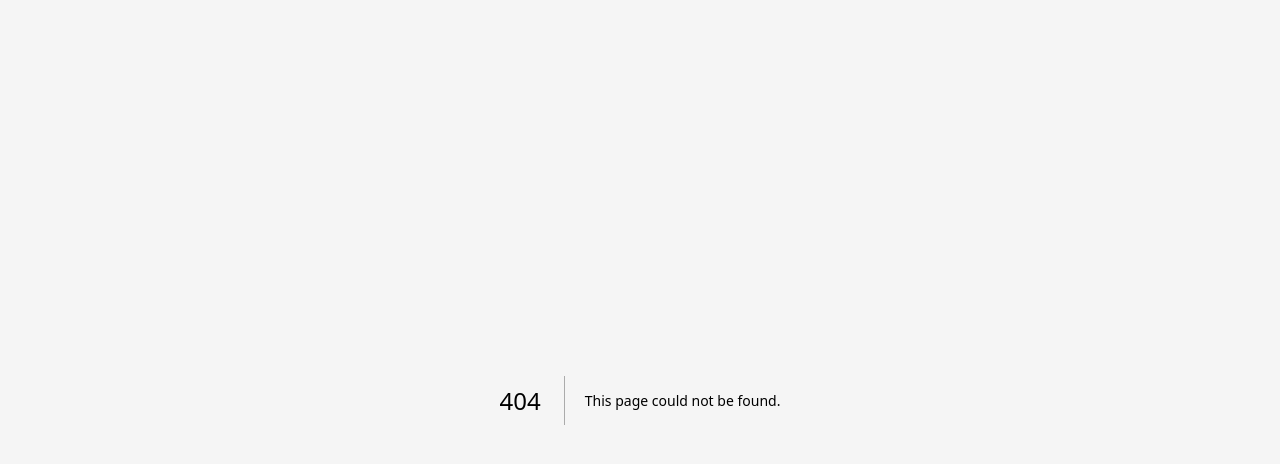
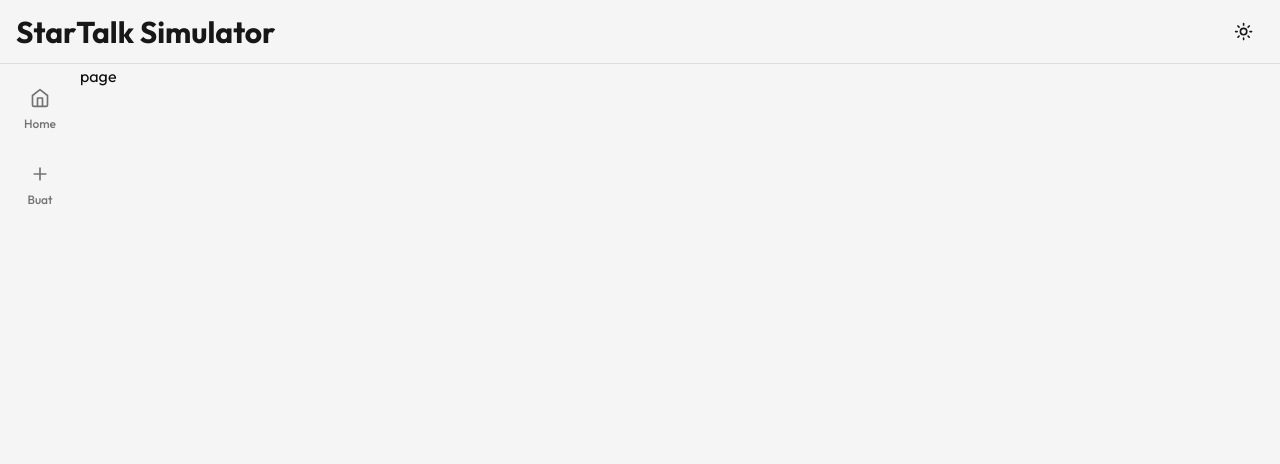
Before and after one commit to zildjianvitoo/simulation-of-conversation-with-famous-figures, a Next.js app: page /hehehe in a window 1280 px wide. Before the commit this address had no page. Shown: the top 464 px of the page. Built offline with nearby package versions, Linux system fonts and the light colour scheme.

Commit message:
fix: production middleware

```diff
--- /dev/null
+++ b/app/(root)/(routes)/hehehe/page.tsx
@@ -0,0 +1,7 @@
+import React from "react";
+
+type Props = {};
+
+export default function page({}: Props) {
+  return <div>page</div>;
+}
--- a/middleware.ts
+++ b/middleware.ts
@@ -1,7 +1,7 @@
 import { authMiddleware } from "@clerk/nextjs";
 
 export default authMiddleware({
-  // publicRoutes: ["/"],
+  publicRoutes: ["/hehehe"],
 });
 
 export const config = {
```
